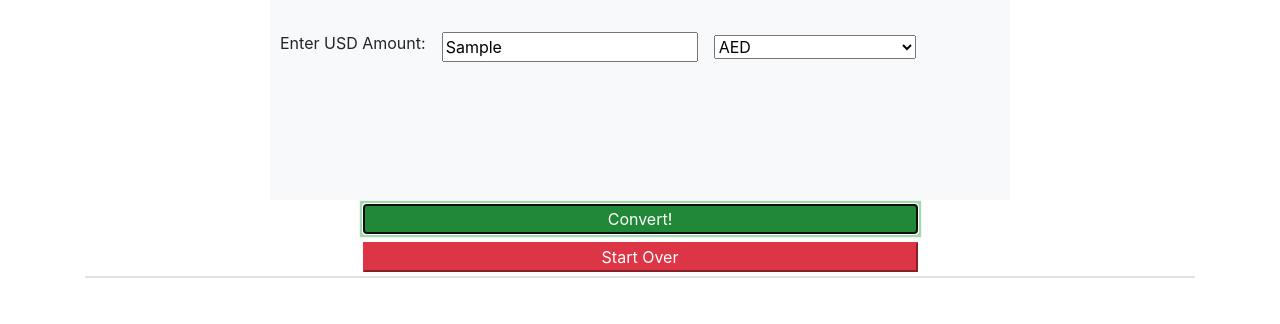
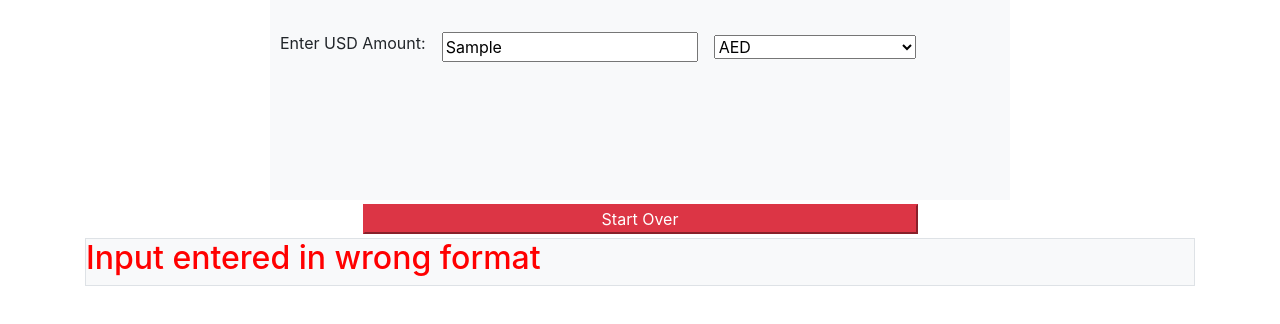
Before and after one commit to reeder32/currency-converter, a website built with webpack: page src/index.html in a window 1280 px wide. Both pictures are taken after typing "Sample" into the empty fields and a click on the button "Convert!". Built offline with nearby package versions, Linux system fonts and the light colour scheme; no server answers.

Commit message:
add ui error handling for incorrect inputs

```diff
--- a/src/css/styles.css
+++ b/src/css/styles.css
@@ -1,4 +1,8 @@
 #result {
+  display: none;
+}
+
+#reset {
   display: none;
 }
 
--- a/src/index.html
+++ b/src/index.html
@@ -22,11 +22,11 @@
       <button id="convert" class="btn-success">Convert!</button>
       <button id="reset" type="reset" class="btn-danger">Start Over</button>
       </div>
-      <div class="bg-light border" id="result">
+      <div class="bg-light border text-color-white" id="result">
         <h3>Based on the amount of <span id="amount"></span> US dollars<h3>
-        <p>With a conversion rate of <span id="conversion-rate"></span></p>
-        <p>The value of your USD is <span id="value">!</span></p>
-        <p class="show-errors"></p>
+        <h4>With a conversion rate of <span id="conversion-rate"></span></h4>
+        <h4>The value of your USD is <span id="value">!</span></h4>
+        <h2 class="show-errors"></h2>
       </div>
     </div>
   </body>
--- a/src/main.js
+++ b/src/main.js
@@ -16,25 +16,59 @@ $("#convert").on("click", (event) => {
   event.preventDefault();
   const amount = parseFloat($("#dollars").val());
   var currency = $("#currency-selecter option:selected").text();
+  console.log(currency);
+  if (!Number.isNaN(amount) && currency !== "Country Currency Code") {
     ConverterService.getConversionRateForCurrencyWithAmount(
       currency,
       amount
     ).then(function (response) {
       showConversion(response, amount, currency);
     });
+  } else {
+    showConversion(null, amount, currency);
+  }
+});
+$("#reset").on("click", () => {
+  location.reload();
 });
 
+$("#form").on("change", () => {
+  resetForm();
+});
+$("#dollars").on("input", () => {
+  resetForm();
+});
+
+const resetForm = () => {
+  $("#result").fadeOut();
+  $("#reset").fadeOut();
+  $("#convert").fadeIn();
+};
+
+const updateForm = () => {
+  $("#result").fadeIn();
+  $("#reset").fadeIn();
+  $("#convert").fadeOut();
+};
+
 const showElements = (error) => {
-  $("#result").fadeIn();
+  updateForm();
   if (error) {
     $("h3").hide();
-    $("p").hide();
+    $("h4").hide();
     $(".show-errors").fadeIn();
+  } else {
+    $("h2").hide();
+    $("h3").fadeIn();
+    $("h4").fadeIn();
   }
 };
 
 const showConversion = (response, amount, currency) => {
-  if (response.result === "success") {
+  if (!response) {
+    $(".show-errors").text("Input entered in wrong format");
+    showElements(true);
+  } else if (response.result === "success") {
     $("#amount").text(amount);
     $("#conversion-rate").text(response.conversion_rate);
     $("#value").text(`${response.conversion_result} in ${currency}`);
```
Lines whose indentation alone changed are shown as unchanged.
